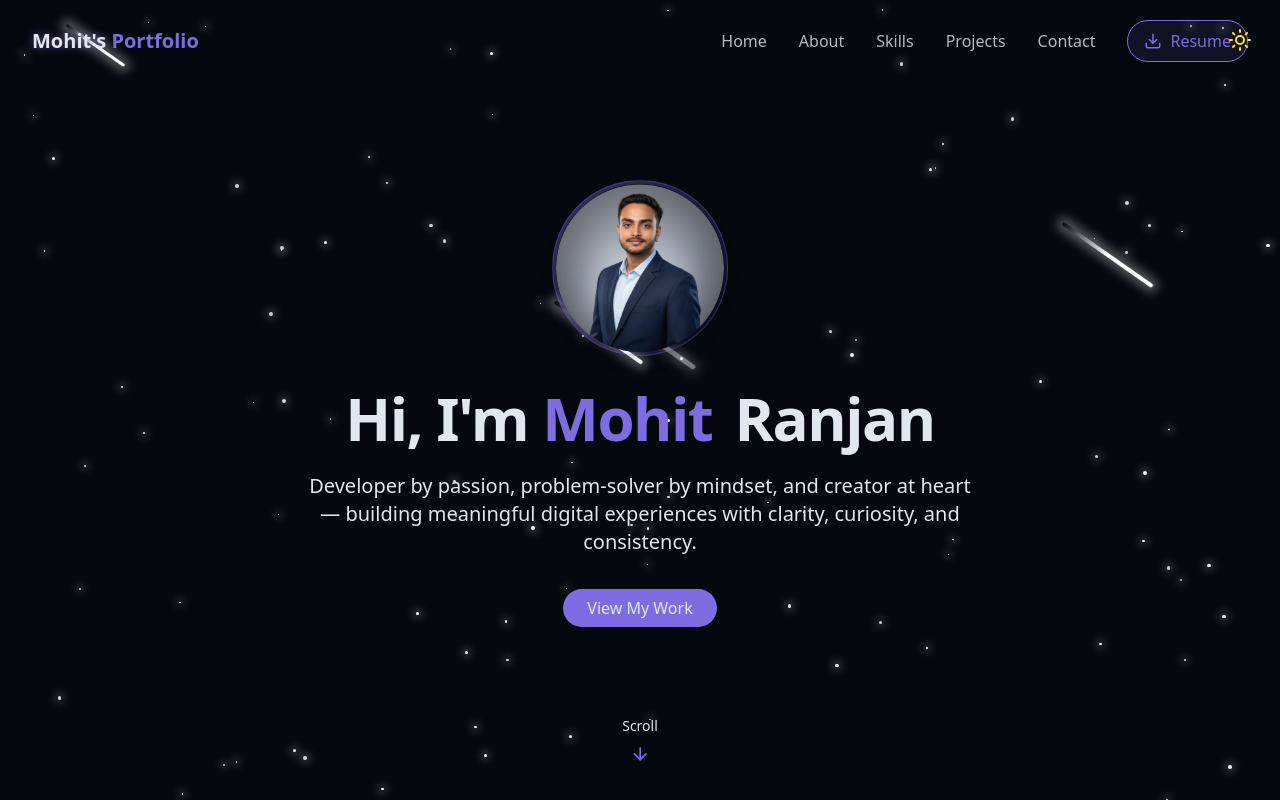
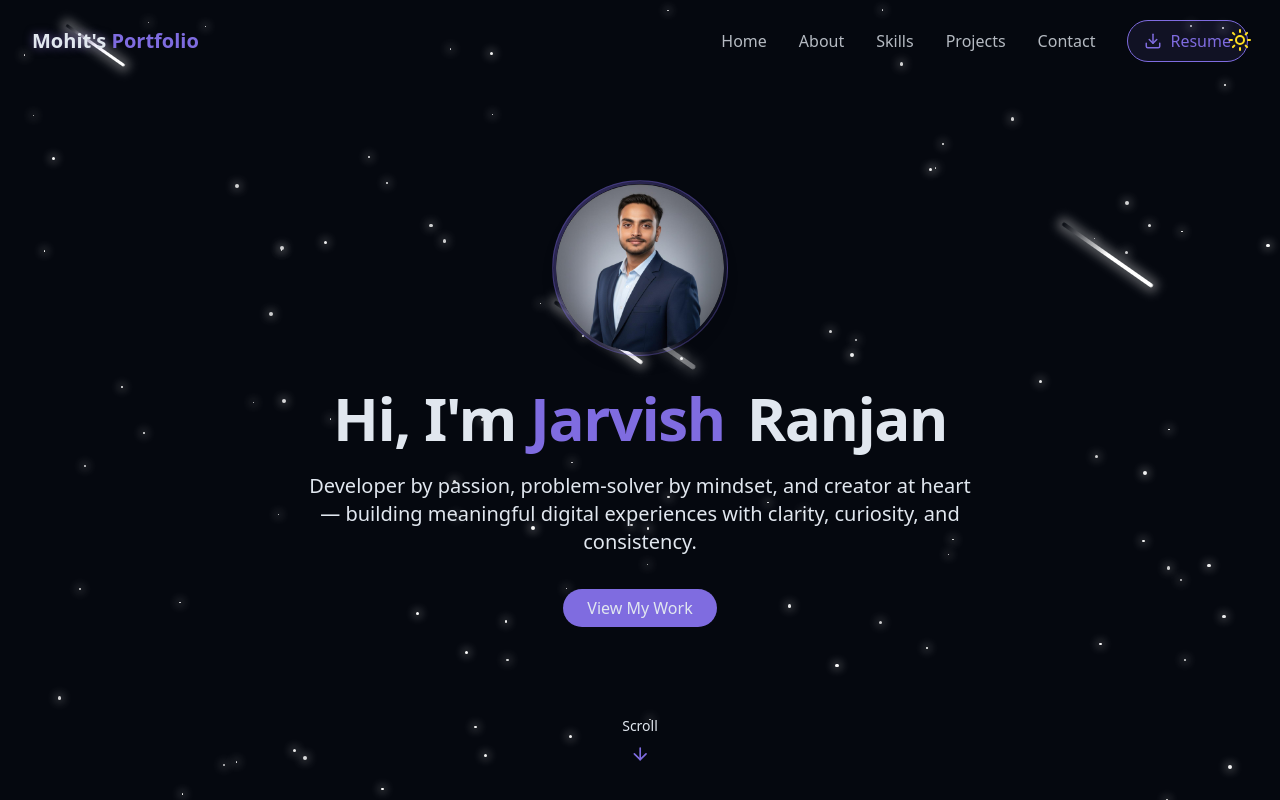
Before and after one commit to hellojarvish61/my-portfolio, a React (Vite) app: page / in a window 1280 px wide. Shown: the top 800 px of the page. Built offline with nearby package versions, Linux system fonts and the light colour scheme.

Commit message:
jarvish commit

```diff
--- a/src/components/HeroSection.jsx
+++ b/src/components/HeroSection.jsx
@@ -27,7 +27,7 @@ export const HeroSection = () => {
             <span className="opacity-0 animate-fade-in">Hi, I'm</span>
             <span className="text-primary opacity-0 animate-fade-in-delay-1">
               {" "}
-              Mohit
+              Jarvish
             </span>
             <span className="text-gradient ml-2 opacity-0 animate-fade-in-delay-2">
               {" "}
```
